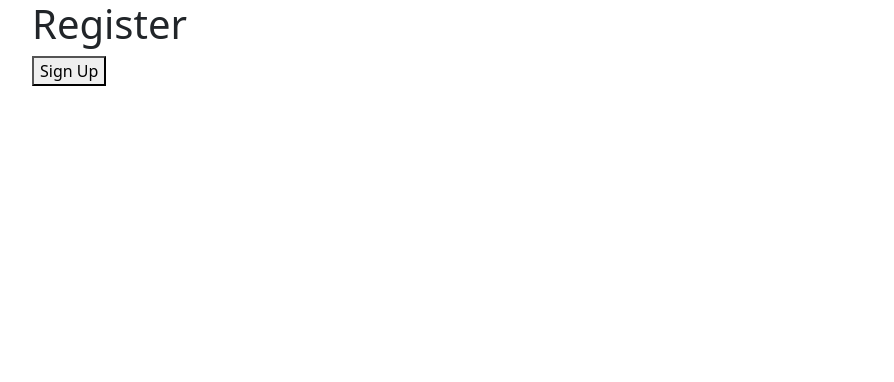
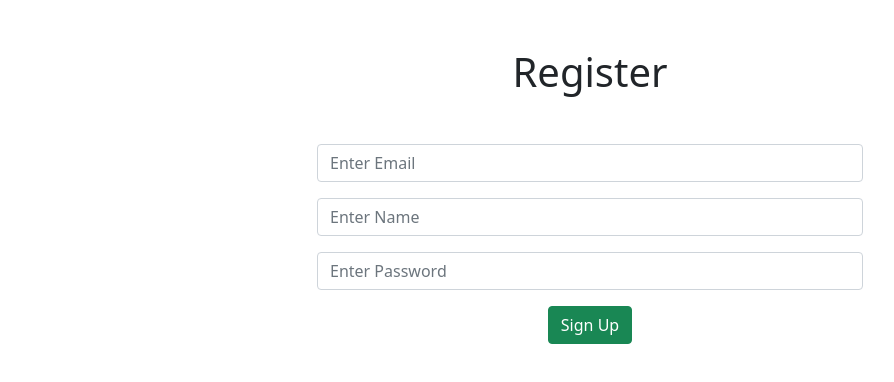
Before and after one commit to IbnDaanis/jwt-pern, a React (Create React App) app in the folder client/: page /register in a window 1280 px wide. Shown: the top 382 px of the page, without its empty margins (50-944 px from the left). Built offline with nearby package versions, Linux system fonts and the light colour scheme.

Commit message:
register form

```diff
--- a/client/src/components/Register.js
+++ b/client/src/components/Register.js
@@ -1,10 +1,46 @@
-import React from 'react'
+import React, { useState } from 'react'
 
 export const Register = ({ setIsAuthenticated }) => {
+  const [inputs, setInputs] = useState({
+    email: '',
+    name: '',
+    password: ''
+  })
+
+  const handleSubmit = async event => {
+    event.preventDefault()
+    console.log(inputs)
+  }
+
   return (
-    <div>
-      <h1>Register</h1>
-      <button onClick={() => setIsAuthenticated(true)}>Sign Up</button>
+    <div className='container'>
+      <h1 className='text-center my-5'>Register</h1>
+      <form onSubmit={handleSubmit} className='w-50 text-center m-auto'>
+        <input
+          type='email'
+          placeholder='Enter Email'
+          className='form-control my-3'
+          onChange={({ target }) => setInputs(prev => ({ ...prev, email: target.value }))}
+          required
+        />
+        <input
+          type='text'
+          placeholder='Enter Name'
+          className='form-control my-3'
+          onChange={({ target }) => setInputs(prev => ({ ...prev, name: target.value }))}
+          required
+        />
+        <input
+          type='password'
+          placeholder='Enter Password'
+          className='form-control my-3'
+          onChange={({ target }) => setInputs(prev => ({ ...prev, password: target.value }))}
+          required
+        />
+        <button type='submit' className='btn btn-success btn-block'>
+          Sign Up
+        </button>
+      </form>
     </div>
   )
 }
```
